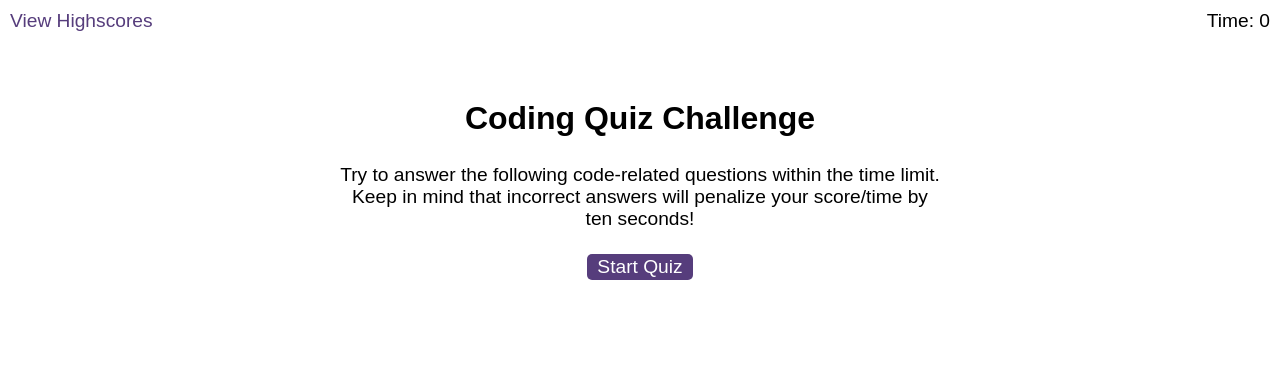
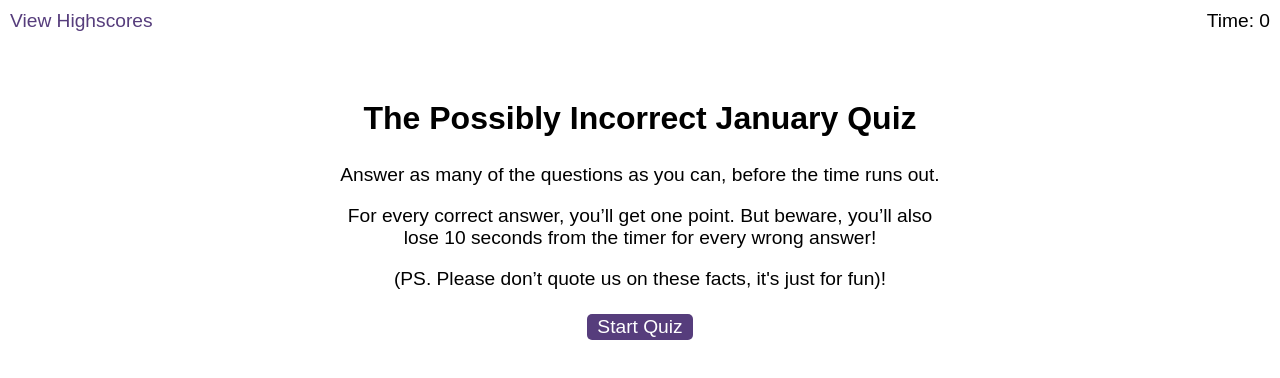
Before and after one commit to Code0Em/mcq-quiz-game, a plain HTML site: page index.html in a window 1280 px wide. Drawn offline with Linux system fonts and the light colour scheme.

Commit message:
added explanation of quiz

```diff
--- a/index.html
+++ b/index.html
@@ -1,5 +1,6 @@
 <!DOCTYPE html>
 <html lang="en-gb">
+
 <head>
   <meta charset="UTF-8" />
   <meta name="viewport" content="width=device-width, initial-scale=1.0" />
@@ -16,12 +17,10 @@
 
   <main class="wrapper">
     <section id="start-screen" class="start">
-        <h1>Coding Quiz Challenge</h1>
-        <p>
-          Try to answer the following code-related questions within the time
-          limit. Keep in mind that incorrect answers will penalize your
-          score/time by ten seconds!
-        </p>
+      <h1>The Possibly Incorrect January Quiz</h1>
+      <p>Answer as many of the questions as you can, before the time runs out.</p>
+      <p>For every correct answer, you’ll get one point. But beware, you’ll also lose 10 seconds from the timer for every wrong answer!</p>
+      <p>(PS. Please don’t quote us on these facts, it's just for fun)!</p>
       <button id="start">Start Quiz</button>
     </section>
 
@@ -45,4 +44,5 @@
     <script src="./assets/js/questions.js"></script> -->
   <script src="./assets/js/logic.js"></script>
 </body>
+
 </html>
```
Lines whose indentation alone changed are shown as unchanged.
